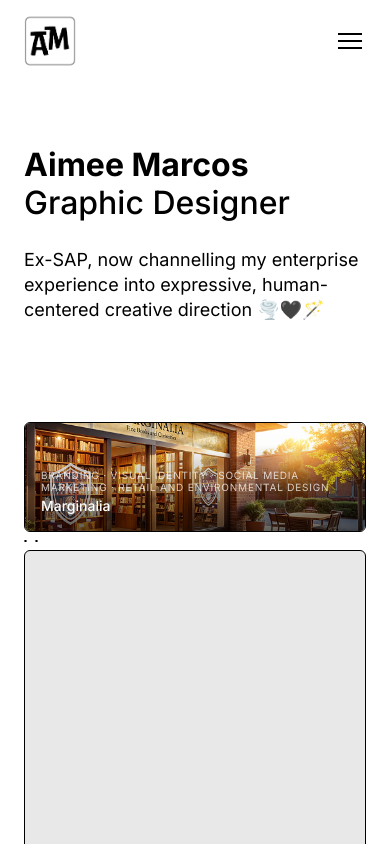
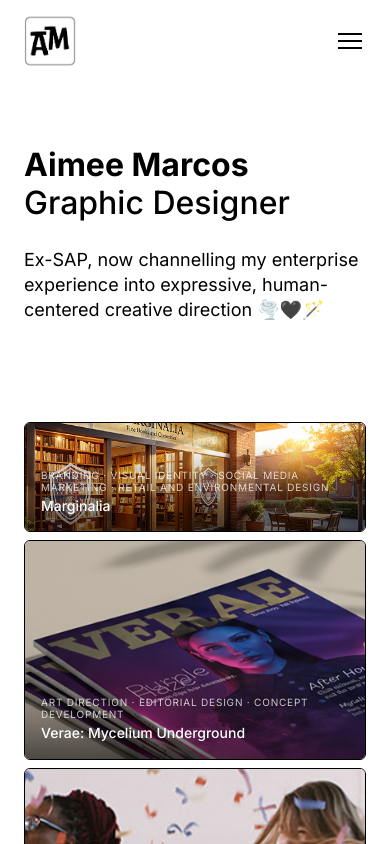
Before and after one commit to theFl00f/aimee-portfolio, a Next.js app: page / in a window 390 px wide. Shown: the top 844 px of the page. Built offline with nearby package versions, Linux system fonts and the light colour scheme.

Commit message:
fix: mobile work grid — remove flex-direction row causing card collapse

```diff
--- a/src/components/WorkGrid/WorkGrid.module.css
+++ b/src/components/WorkGrid/WorkGrid.module.css
@@ -33,6 +33,4 @@
   .rowBottom {
     grid-template-columns: 1fr;
   }
-
-  .stack { flex-direction: row; }
 }
```
